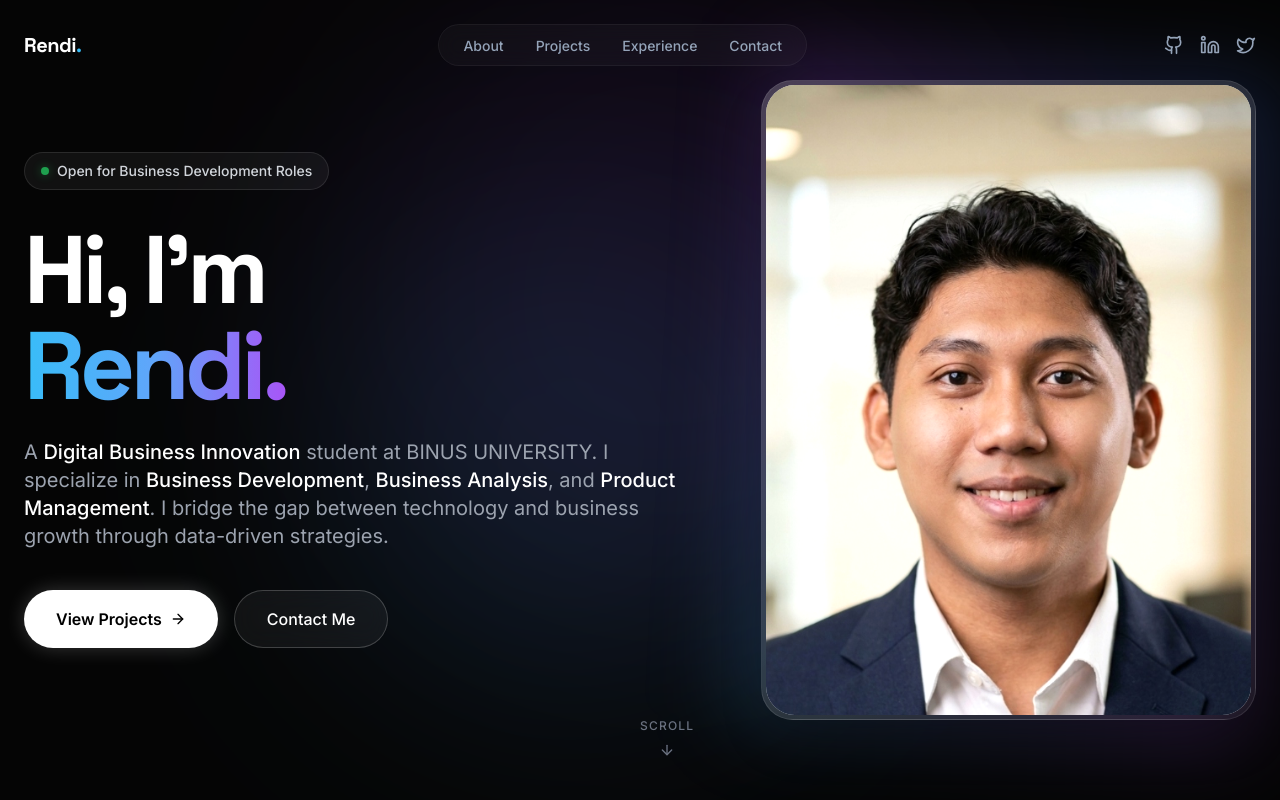
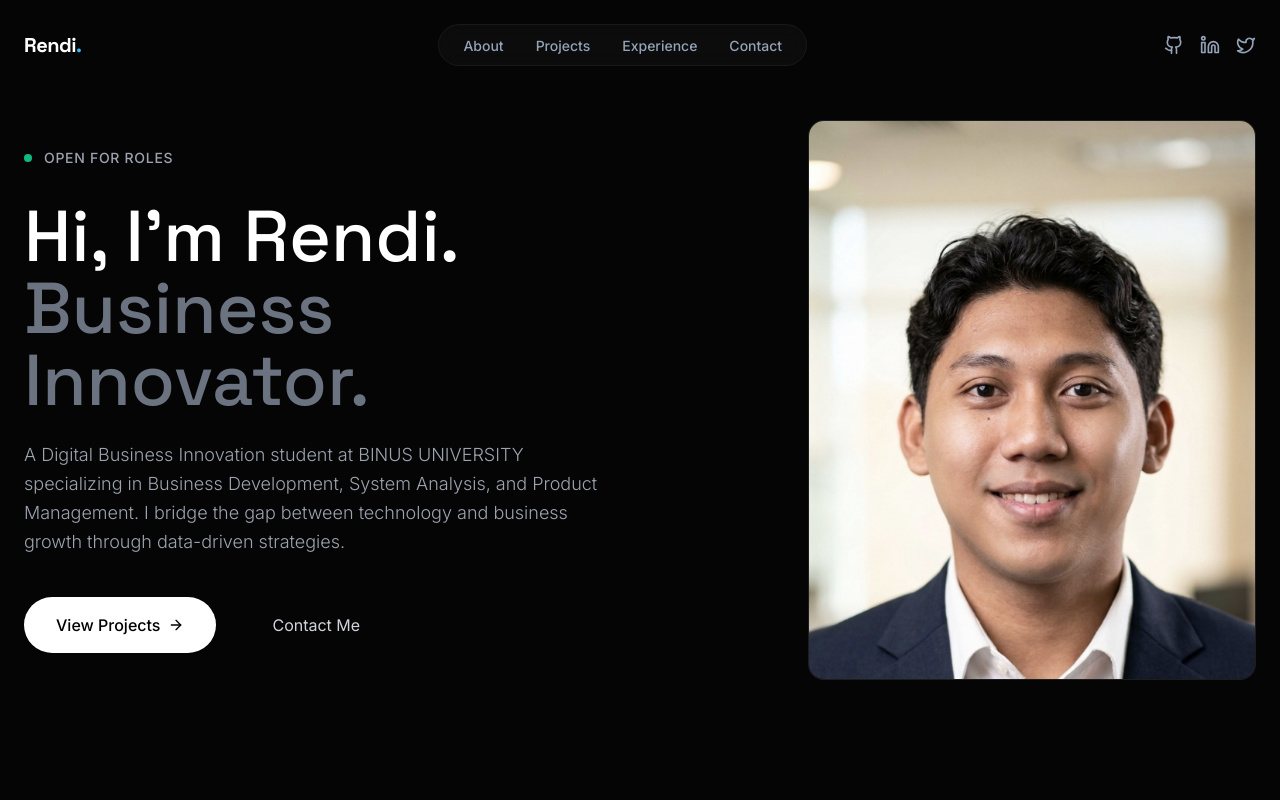
Before and after one commit to rendiody0911/porto, a Next.js app: page / in a window 1280 px wide. Shown: the top 800 px of the page. Built offline with nearby package versions, Linux system fonts and the light colour scheme.

Commit message:
Redesign Hero to be minimalist and professional

```diff
--- a/components/Hero.tsx
+++ b/components/Hero.tsx
@@ -1,112 +1,85 @@
 "use client";
 
+import { ArrowRight } from "lucide-react";
+import Link from "next/link";
 import { motion } from "framer-motion";
-import { ArrowRight, ArrowDown } from "lucide-react";
-import Link from "next/link";
 
 export default function Hero() {
   return (
-    <section className="relative min-h-screen flex items-center overflow-hidden px-6 pt-24 lg:pt-0 bg-[#050505]">
-      {/* Background glow effects */}
-      <div className="absolute top-0 left-0 w-full h-full overflow-hidden pointer-events-none">
-        <div className="absolute top-1/4 left-1/4 w-[500px] h-[500px] bg-accent/10 rounded-full blur-[120px] mix-blend-screen" />
-        <div className="absolute bottom-1/4 right-1/4 w-[600px] h-[600px] bg-purple-600/10 rounded-full blur-[120px] mix-blend-screen" />
-      </div>
+    <section className="min-h-screen flex items-center px-6 pt-24 lg:pt-0 bg-[#050505]">
+      <div className="max-w-7xl mx-auto w-full grid grid-cols-1 lg:grid-cols-2 gap-16 items-center">
 
-      <div className="max-w-7xl mx-auto w-full z-10 grid grid-cols-1 lg:grid-cols-12 gap-12 lg:gap-8 items-center">
-
-        {/* Left Column: Text Content */}
-        <div className="lg:col-span-7 flex flex-col items-center lg:items-start text-center lg:text-left order-2 lg:order-1">
+        {/* Left Column: Minimalist Text Content */}
+        <div className="flex flex-col items-start text-left order-2 lg:order-1">
           <motion.div
-            initial={{ opacity: 0, y: 20 }}
+            initial={{ opacity: 0, y: 10 }}
             animate={{ opacity: 1, y: 0 }}
             transition={{ duration: 0.5 }}
-            className="inline-flex items-center gap-2 px-4 py-2 rounded-full border border-white/10 bg-white/5 text-sm font-medium text-gray-300 mb-8"
+            className="flex items-center gap-3 mb-8"
           >
-            <span className="w-2 h-2 rounded-full bg-green-500 animate-pulse shadow-[0_0_10px_rgba(34,197,94,0.5)]" />
-            Open for Business Development Roles
+            <div className="w-2 h-2 rounded-full bg-emerald-500" />
+            <span className="text-sm font-medium text-gray-400 tracking-wider uppercase">Open for Roles</span>
           </motion.div>
 
           <motion.h1
-            initial={{ opacity: 0, y: 20 }}
+            initial={{ opacity: 0, y: 10 }}
             animate={{ opacity: 1, y: 0 }}
             transition={{ duration: 0.5, delay: 0.1 }}
-            className="text-5xl md:text-7xl lg:text-8xl font-display font-bold tracking-tighter text-white mb-6 leading-[1.1]"
+            className="text-5xl md:text-6xl lg:text-7xl font-display font-medium text-white mb-6 leading-tight"
           >
-            Hi, I'm <br className="hidden lg:block"/>
-            <span className="text-transparent bg-clip-text bg-gradient-to-r from-accent via-blue-400 to-purple-500">Rendi.</span>
+            Hi, I'm Rendi. <br />
+            <span className="text-gray-500">Business Innovator.</span>
           </motion.h1>
 
           <motion.p
-            initial={{ opacity: 0, y: 20 }}
+            initial={{ opacity: 0, y: 10 }}
             animate={{ opacity: 1, y: 0 }}
             transition={{ duration: 0.5, delay: 0.2 }}
-            className="text-lg md:text-xl text-gray-400 max-w-2xl mb-10 leading-relaxed"
+            className="text-lg text-gray-400 max-w-xl mb-10 leading-relaxed font-light"
           >
-            A <strong className="text-white font-medium">Digital Business Innovation</strong> student at BINUS UNIVERSITY.
-            I specialize in <strong className="text-white font-medium">Business Development</strong>, <strong className="text-white font-medium">Business Analysis</strong>, and <strong className="text-white font-medium">Product Management</strong>.
-            I bridge the gap between technology and business growth through data-driven strategies.
+            A Digital Business Innovation student at BINUS UNIVERSITY specializing in Business Development, System Analysis, and Product Management. I bridge the gap between technology and business growth through data-driven strategies.
           </motion.p>
 
           <motion.div
-            initial={{ opacity: 0, y: 20 }}
+            initial={{ opacity: 0, y: 10 }}
             animate={{ opacity: 1, y: 0 }}
             transition={{ duration: 0.5, delay: 0.3 }}
-            className="flex flex-col sm:flex-row gap-4 w-full sm:w-auto"
+            className="flex flex-col sm:flex-row gap-6 w-full sm:w-auto"
           >
             <Link
               href="#projects"
-              className="inline-flex items-center justify-center gap-2 px-8 py-4 bg-white text-black rounded-full font-semibold hover:bg-gray-200 transition-all hover:scale-105 duration-300 shadow-[0_0_20px_rgba(255,255,255,0.2)]"
+              className="inline-flex items-center justify-center gap-2 px-8 py-4 bg-white text-black rounded-full font-medium hover:bg-gray-200 transition-colors"
             >
               View Projects
               <ArrowRight className="w-4 h-4" />
             </Link>
             <Link
               href="#contact"
-              className="inline-flex items-center justify-center gap-2 px-8 py-4 border border-white/20 bg-white/5 text-white rounded-full font-medium hover:bg-white/10 transition-all hover:scale-105 duration-300 backdrop-blur-md"
+              className="inline-flex items-center justify-center gap-2 px-8 py-4 text-gray-300 hover:text-white transition-colors"
             >
               Contact Me
             </Link>
           </motion.div>
         </div>
 
-        {/* Right Column: Full Screen Photo */}
-        <div className="lg:col-span-5 flex justify-center lg:justify-end order-1 lg:order-2 w-full">
+        {/* Right Column: Clean Photo */}
+        <div className="flex justify-center lg:justify-end order-1 lg:order-2 w-full">
           <motion.div
-            initial={{ opacity: 0, scale: 0.9, x: 20 }}
-            animate={{ opacity: 1, scale: 1, x: 0 }}
-            transition={{ duration: 0.7, type: "spring", bounce: 0.3 }}
-            className="relative w-full max-w-[320px] md:max-w-[400px] lg:max-w-full aspect-[3/4] lg:h-[80vh] lg:aspect-auto"
+            initial={{ opacity: 0, scale: 0.97 }}
+            animate={{ opacity: 1, scale: 1 }}
+            transition={{ duration: 0.7, ease: "easeOut" }}
+            className="relative w-full max-w-[400px] lg:max-w-md aspect-[4/5] rounded-2xl overflow-hidden bg-[#111] border border-white/5"
           >
-            <div className="absolute inset-0 bg-gradient-to-tr from-accent/20 via-purple-500/20 to-blue-500/20 rounded-3xl blur-2xl transform rotate-3 scale-105" />
-
-            <div className="relative w-full h-full rounded-[2rem] p-1 bg-gradient-to-br from-white/20 to-white/5 backdrop-blur-sm border border-white/10 shadow-2xl overflow-hidden group">
-              <div className="w-full h-full rounded-[1.8rem] overflow-hidden bg-[#e0e2e5]">
-                {/* eslint-disable-next-line @next/next/no-img-element */}
-                <img
-                  src="/profile.jpg"
-                  alt="Rendi Ody Setiawan"
-                  className="w-full h-full object-cover object-top transition-transform duration-700 group-hover:scale-105 brightness-105 contrast-105"
-                />
-              </div>
-
-              <div className="absolute inset-0 bg-gradient-to-t from-black/40 via-transparent to-transparent opacity-0 group-hover:opacity-100 transition-opacity duration-500 pointer-events-none" />
-            </div>
+            {/* eslint-disable-next-line @next/next/no-img-element */}
+            <img
+              src="/profile.jpg"
+              alt="Rendi Ody Setiawan"
+              className="w-full h-full object-cover object-top grayscale-[20%] hover:grayscale-0 transition-all duration-700"
+            />
           </motion.div>
         </div>
 
       </div>
-
-      {/* Scroll indicator */}
-      <motion.div
-        initial={{ opacity: 0 }}
-        animate={{ opacity: 1 }}
-        transition={{ delay: 1, duration: 1 }}
-        className="absolute bottom-8 left-1/2 -translate-x-1/2 hidden lg:flex flex-col items-center gap-2 text-gray-500 animate-bounce"
-      >
-        <span className="text-xs uppercase tracking-widest font-medium">Scroll</span>
-        <ArrowDown className="w-4 h-4" />
-      </motion.div>
     </section>
   );
 }
```
